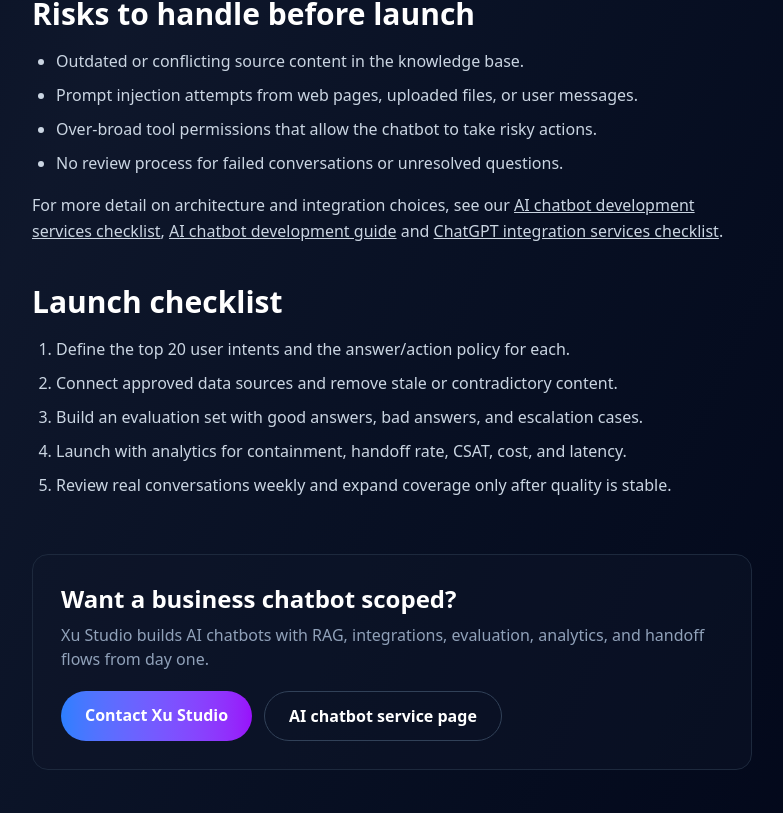
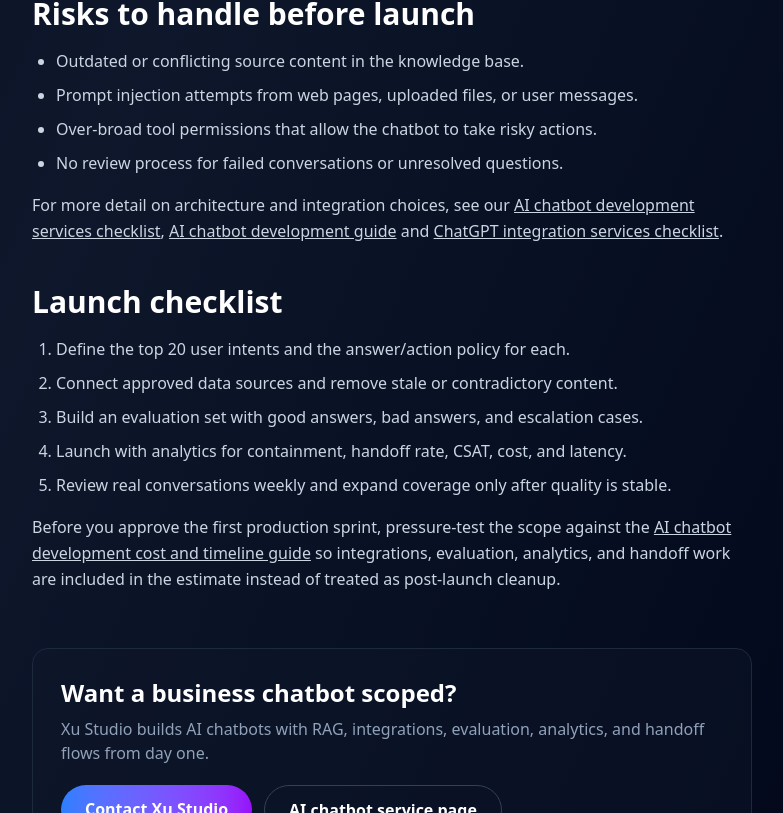
Before and after one commit to ethansure/thexu-studio, a Next.js app: page /insights/ai-chatbot-for-business in a window 1280 px wide. Shown: the part 1987-2800 px from the top of the page, without its empty margins (248-1031 px from the left). Built offline with nearby package versions, Linux system fonts and the light colour scheme.

Commit message:
Link business chatbot guide to cost timeline

```diff
--- a/src/app/insights/ai-chatbot-for-business/page.tsx
+++ b/src/app/insights/ai-chatbot-for-business/page.tsx
@@ -31,7 +31,7 @@ export default function PostPage() {
         description:
           'A practical guide to building an AI chatbot for business: high-ROI use cases, architecture, integrations, costs, risks, and a launch checklist for production AI chatbot development.',
         datePublished: '2026-06-10',
-        dateModified: '2026-07-11',
+        dateModified: '2026-07-17',
         inLanguage: 'en-US',
         mainEntityOfPage: {
           '@type': 'WebPage',
@@ -120,7 +120,7 @@ export default function PostPage() {
 
       <main className="max-w-3xl mx-auto px-6 py-14">
         <header>
-          <p className="text-sm text-slate-500">Insights • Updated 2026-07-11</p>
+          <p className="text-sm text-slate-500">Insights • Updated 2026-07-17</p>
           <h1 className="mt-3 text-4xl md:text-5xl font-bold leading-tight">
             AI Chatbot for Business: Use Cases, ROI, and Build Plan (2026)
           </h1>
@@ -276,6 +276,14 @@ export default function PostPage() {
             <li>Launch with analytics for containment, handoff rate, CSAT, cost, and latency.</li>
             <li>Review real conversations weekly and expand coverage only after quality is stable.</li>
           </ol>
+          <p className="mt-4">
+            Before you approve the first production sprint, pressure-test the scope against the{' '}
+            <Link className="underline hover:text-white" href="/insights/ai-chatbot-development-cost">
+              AI chatbot development cost and timeline guide
+            </Link>{' '}
+            so integrations, evaluation, analytics, and handoff work are included in the estimate instead of treated as
+            post-launch cleanup.
+          </p>
         </Section>
 
         <div className="mt-14 rounded-2xl border border-slate-800 bg-slate-900/40 p-7">
```
